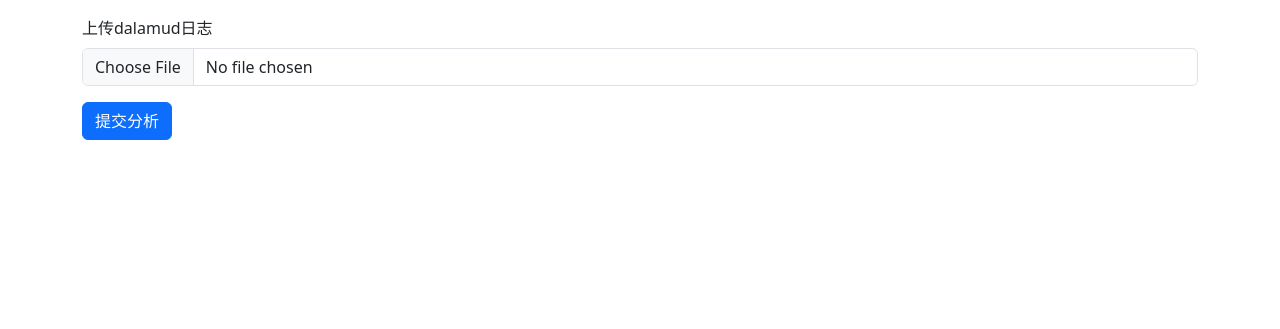
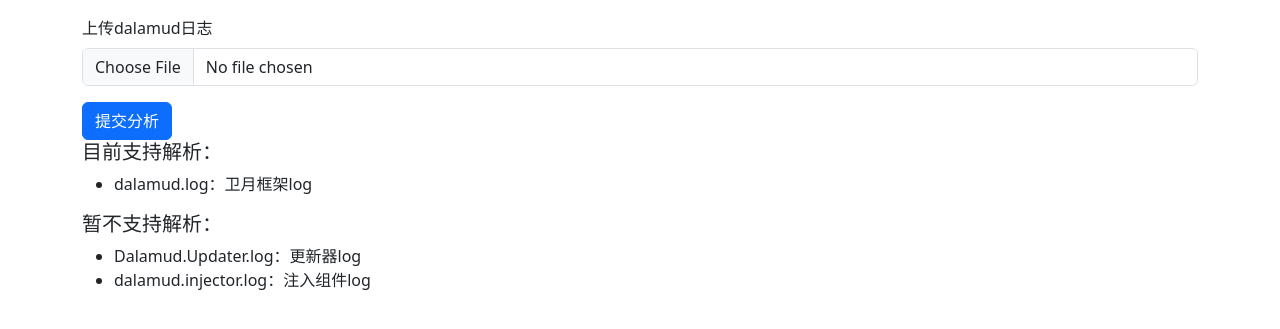
Before and after one commit to ottercorp/XLWeb_Manager, a Flask app: page /upload_dalamud_log in a window 1280 px wide. Shown: the part 84-413 px from the top of the page. Run offline with Flask 2, Linux system fonts and the light colour scheme; parts of the project's set-up code (start-up, migrations or seed data) failed here and were passed over; some libraries are stand-ins or nearby versions.

Commit message:
add page help

```diff
--- a/app/templates/user/upload_dalamud_log.html
+++ b/app/templates/user/upload_dalamud_log.html
@@ -13,6 +13,23 @@
                     {{ render_hidden_errors(form) }}
                     {{ render_form(form,form_type ="horizontal") }}
                 </div>
+                <div>
+                    <h5>目前支持解析：</h5>
+                    <ul style=''>
+                        <li>
+                            dalamud.log：卫月框架log
+                        </li>
+                    </ul>
+                    <h5>暂不支持解析：</h5>
+                    <ul>
+                        <li>
+                            Dalamud.Updater.log：更新器log
+                        </li>
+                        <li>
+                            dalamud.injector.log：注入组件log
+                        </li>
+                    </ul>
+                </div>
             </div>
         </div>
     </div>
```
